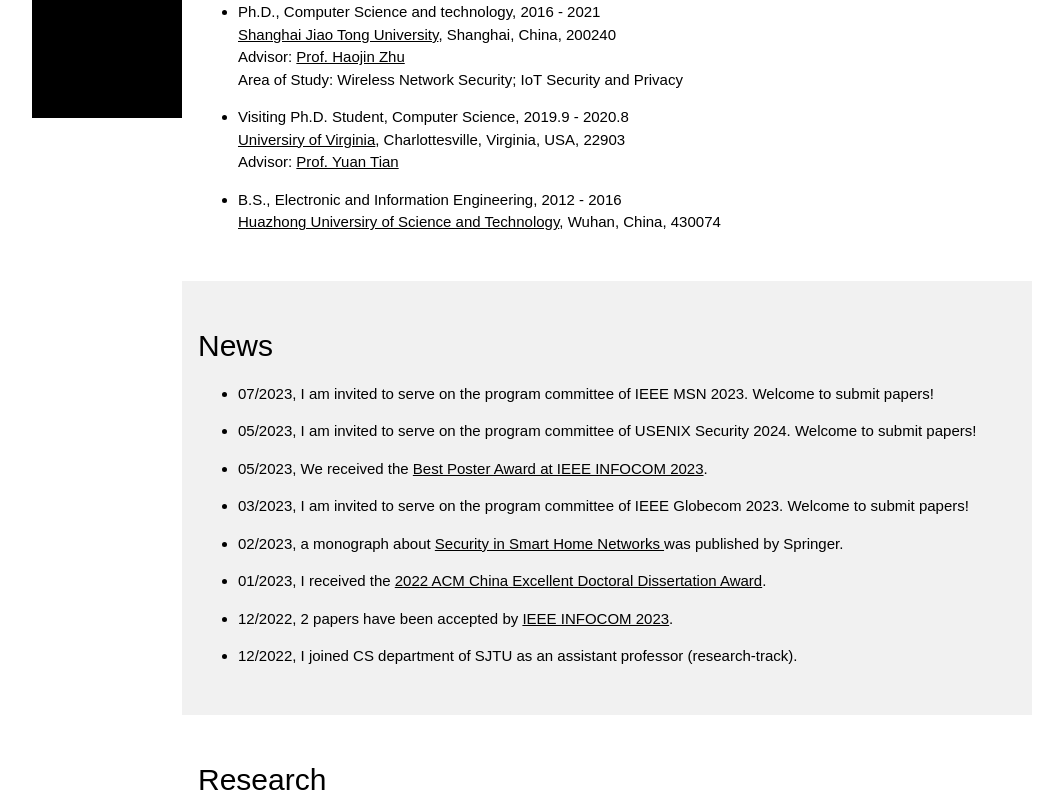
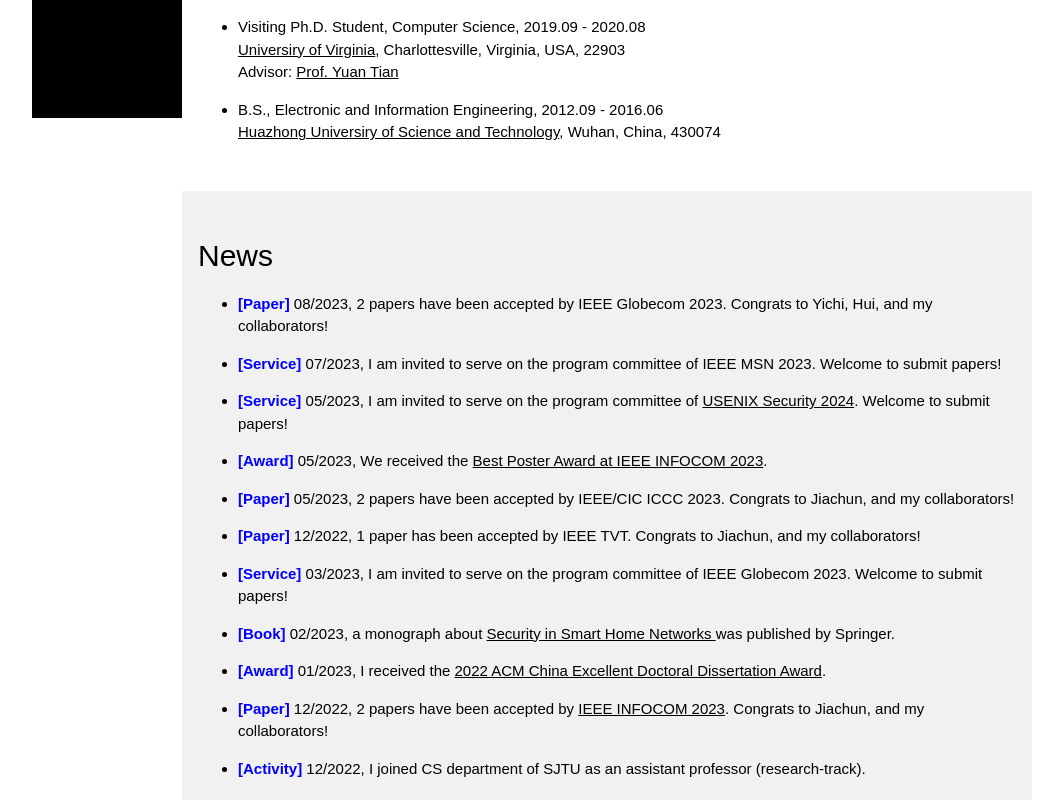
Before and after one commit to yan4meng/yan4meng.github.io, a plain HTML site: page index.html in a window 1280 px wide. Shown: the part 682-1482 px from the top of the page, without its empty margins (108-1171 px from the left). Drawn offline with Linux system fonts and the light colour scheme.

Commit message:
Update information

```diff
--- a/index.html
+++ b/index.html
@@ -63,8 +63,7 @@
       <img style="width: 50%;max-width: 150px" alt="profile photo" src="images/Yan_Meng.jpg">
       <h1>Yan Meng （孟岩）</h1>
         <p class="w3-justify" style="width:100%;border:0px;border-spacing:0px;border-collapse:separate;margin-right:auto;margin-left:auto;max-width:600px">
-        I am currently an Assistant Professor in the <a href="https://www.cs.sjtu.edu.cn">Department of Computer Science and Engineering</a> at <a href="http://www.sjtu.edu.cn">Shanghai Jiao Tong University</a>. <br/>
-		I received my Ph.D. degree from the Department of Computer Science and Engineering, Shanghai Jiao Tong University, China. Prior to my Ph.D., I received my B.S. degree in Electronic and Information Engineering from Huazhong University of Science and Technology in 2016. <br/>
+        I am currently an Assistant Professor in the <a href="https://www.cs.sjtu.edu.cn">Department of Computer Science and Engineering</a> at <a href="http://www.sjtu.edu.cn">Shanghai Jiao Tong University</a>.
 		My research interests include IoT system security and privacy including wireless security, voice interface security, and IoT application security & privacy. I am the recipient of the <a href="https://www.acmturc.com/2023/cn/doctoral_thesis_award.html"> 2022 China Excellent Doctoral Dissertation Award</a>.
         </p>
         <p class="w3-center">
@@ -77,16 +76,16 @@
   <div class="w3-container w3-padding-32" id="education">
   <h2> Education </h2>
 	<ul>
-	<p><li>Ph.D., Computer Science and technology, 2016 - 2021<br/>
+	<p><li>Ph.D., Computer Science and technology, 2016.09 - 2021.12<br/>
 		<a href="http://www.sjtu.edu.cn">Shanghai Jiao Tong University</a>, Shanghai, China, 200240<br/>
 		Advisor: <a href="https://nsec.sjtu.edu.cn/~hjzhu/">Prof. Haojin Zhu</a><br/>
 		Area of Study: Wireless Network Security; IoT Security and Privacy
 	</li></p>
-	<p><li>Visiting Ph.D. Student, Computer Science, 2019.9 - 2020.8<br/>
+	<p><li>Visiting Ph.D. Student, Computer Science, 2019.09 - 2020.08<br/>
 		<a href="http://virginia.edu">Universiry of Virginia</a>, Charlottesville, Virginia, USA, 22903<br/>
 		Advisor: <a href = "https://ytian.info"> Prof. Yuan Tian</a><br/>
 	</li></p>
-	<p><li>B.S., Electronic and Information Engineering, 2012 - 2016<br/>
+	<p><li>B.S., Electronic and Information Engineering, 2012.09 - 2016.06<br/>
 		<a href="http://www.hust.edu.cn/">Huazhong Universiry of Science and Technology</a>, Wuhan, China, 430074<br/>
 	</li></p>
 	</ul>
@@ -97,21 +96,38 @@
    <h2>News</h2>
    <ul>
 
-   <p><li> 07/2023, I am invited to serve on the program committee of IEEE MSN 2023. Welcome to submit papers! </li></p>
+	<p><li> <strong><font color="blue"> [Paper]</font></strong>
+	  08/2023, 2 papers have been accepted by IEEE Globecom 2023. Congrats to Yichi, Hui, and my collaborators! </li></p>
 
-   <p><li> 05/2023, I am invited to serve on the program committee of USENIX Security 2024. Welcome to submit papers! </li></p>
+	<p><li> <strong><font color="blue"> [Service]</font></strong>
+	07/2023, I am invited to serve on the program committee of IEEE MSN 2023. Welcome to submit papers! </li></p>
 
-	<p><li> 05/2023, We received the <a href="https://infocom2023.ieee-infocom.org/awards"> Best Poster Award at IEEE INFOCOM 2023</a>. </li></p>
+	<p><li> <strong><font color="blue"> [Service]</font></strong>
+	05/2023, I am invited to serve on the program committee of <a href="https://www.usenix.org/conference/usenixsecurity24/call-for-papers">USENIX Security 2024</a>. Welcome to submit papers! </li></p>
 
-	<p><li> 03/2023, I am invited to serve on the program committee of IEEE Globecom 2023. Welcome to submit papers! </li></p>
+	<p><li> <strong><font color="blue"> [Award]</font></strong>
+	05/2023, We received the <a href="https://infocom2023.ieee-infocom.org/awards"> Best Poster Award at IEEE INFOCOM 2023</a>. </li></p>
 
-	<p><li> 02/2023, a monograph about <a href="https://link.springer.com/book/10.1007/978-3-031-24185-7"> Security in Smart Home Networks </a> was published by Springer. </li></p>
+	<p><li> <strong><font color="blue"> [Paper]</font></strong>
+	05/2023, 2 papers have been accepted by IEEE/CIC ICCC 2023. Congrats to Jiachun, and my collaborators! </li></p>
 
-	<p><li> 01/2023, I received the <a href="https://www.acmturc.com/2023/cn/doctoral_thesis_award.html"> 2022 ACM China Excellent Doctoral Dissertation Award</a>. </li></p>
+	<p><li> <strong><font color="blue"> [Paper]</font></strong>
+	12/2022, 1 paper has been accepted by IEEE TVT. Congrats to Jiachun, and my collaborators! </li></p>
 
-	<p><li> 12/2022, 2 papers have been accepted by <a href="https://infocom2023.ieee-infocom.org/program/accepted-paper-list-main-conference">IEEE INFOCOM 2023</a>. </li></p>
+	<p><li> <strong><font color="blue"> [Service]</font></strong>
+	03/2023, I am invited to serve on the program committee of IEEE Globecom 2023. Welcome to submit papers! </li></p>
 
-	<p><li> 12/2022, I joined CS department of SJTU as an assistant professor (research-track).</li></p>
+	<p><li> <strong><font color="blue"> [Book]</font></strong>
+	02/2023, a monograph about <a href="https://link.springer.com/book/10.1007/978-3-031-24185-7"> Security in Smart Home Networks </a> was published by Springer. </li></p>
+
+	<p><li> <strong><font color="blue"> [Award]</font></strong>
+	01/2023, I received the <a href="https://www.acmturc.com/2023/cn/doctoral_thesis_award.html"> 2022 ACM China Excellent Doctoral Dissertation Award</a>. </li></p>
+
+	<p><li> <strong><font color="blue"> [Paper]</font></strong>
+	12/2022, 2 papers have been accepted by <a href="https://infocom2023.ieee-infocom.org/program/accepted-paper-list-main-conference">IEEE INFOCOM 2023</a>. Congrats to Jiachun, and my collaborators! </li></p>
+
+	<p><li> <strong><font color="blue"> [Activity]</font></strong>
+	12/2022, I joined CS department of SJTU as an assistant professor (research-track).</li></p>
 	 </ul>
   </div>
 
@@ -124,7 +140,7 @@
       </p>
 
 	  <p class="w3-left-align" style="line-height:200%">
-        Up to 08/2023, I published 1 Springer Books and 20+ research papers including USENIX Security (2022), ACM CCS (2016, 2018, 2021), IEEE INFOCOM (2020, 2023a, 2023b), IEEE TMC, IEEE TDSC, IEEE WCM, IEEE IoT-J, and IEEE TVT. Reference formate can be found <a href="./fullpaper.html"> here</a>.
+        Up to 08/2023, I published 1 Springer Book and 29 research papers including USENIX Security (2022), ACM CCS (2016, 2018, 2021), IEEE INFOCOM (2020, 2023a, 2023b), IEEE TMC, IEEE TDSC, IEEE WCM, IEEE IoT-J, and IEEE TVT. Reference formate can be found <a href="./fullpaper.html"> here</a>.
       </p>
 
 	<h4>Books </b></h4>
```
